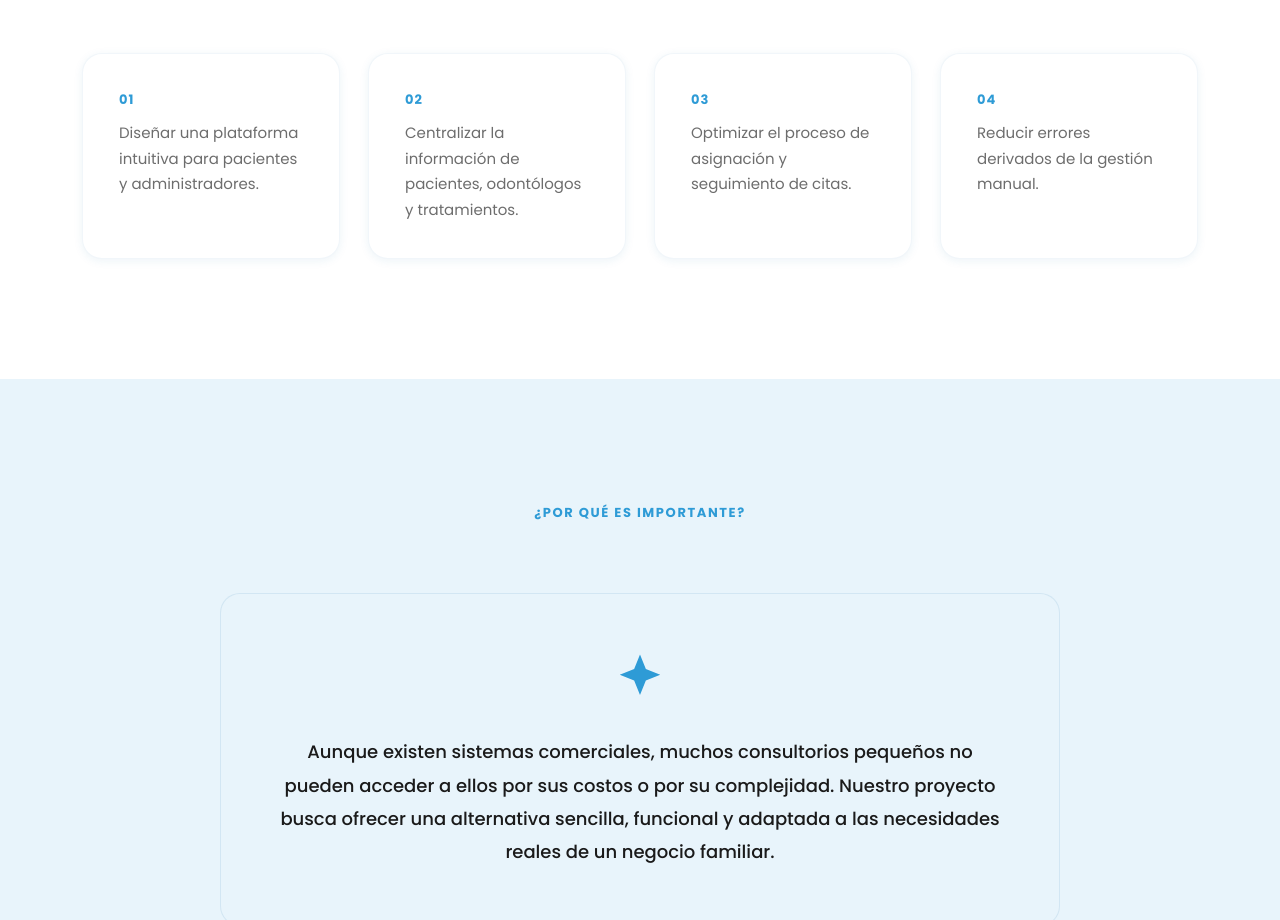
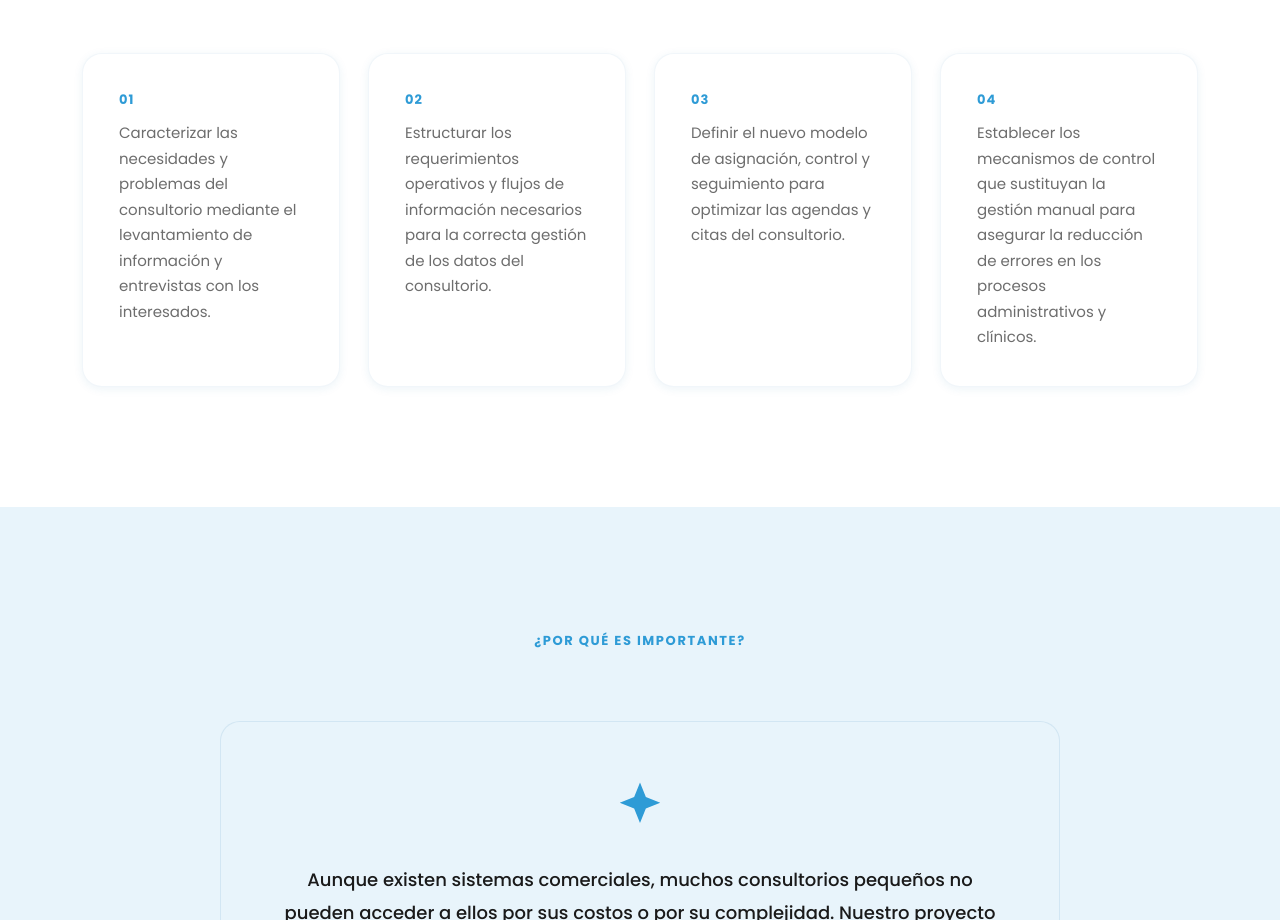
Before and after one commit to juansantisteban07/Presentacion_proyecto_formativo_2_version, a plain HTML site: page index.html in a window 1280 px wide. Shown: the part 4596-5516 px from the top of the page. Drawn offline with Linux system fonts and the light colour scheme.

Commit message:
cambio objetivos especificos

```diff
--- a/index.html
+++ b/index.html
@@ -236,19 +236,19 @@
     <div class="grid grid-4">
       <div class="card obj-card reveal">
         <span class="num">01</span>
-        <p>Diseñar una plataforma intuitiva para pacientes y administradores.</p>
+        <p>Caracterizar las necesidades y problemas del consultorio mediante el levantamiento de información y entrevistas con los interesados.</p>
       </div>
       <div class="card obj-card reveal reveal-delay-1">
         <span class="num">02</span>
-        <p>Centralizar la información de pacientes, odontólogos y tratamientos.</p>
+        <p>Estructurar los requerimientos operativos y flujos de información necesarios para la correcta gestión de los datos del consultorio.</p>
       </div>
       <div class="card obj-card reveal reveal-delay-2">
         <span class="num">03</span>
-        <p>Optimizar el proceso de asignación y seguimiento de citas.</p>
+        <p>Definir el nuevo modelo de asignación, control y seguimiento para optimizar las agendas y citas del consultorio.</p>
       </div>
       <div class="card obj-card reveal reveal-delay-3">
         <span class="num">04</span>
-        <p>Reducir errores derivados de la gestión manual.</p>
+        <p>Establecer los mecanismos de control que sustituyan la gestión manual para asegurar la reducción de errores en los procesos administrativos y clínicos.</p>
       </div>
     </div>
   </div>
```
